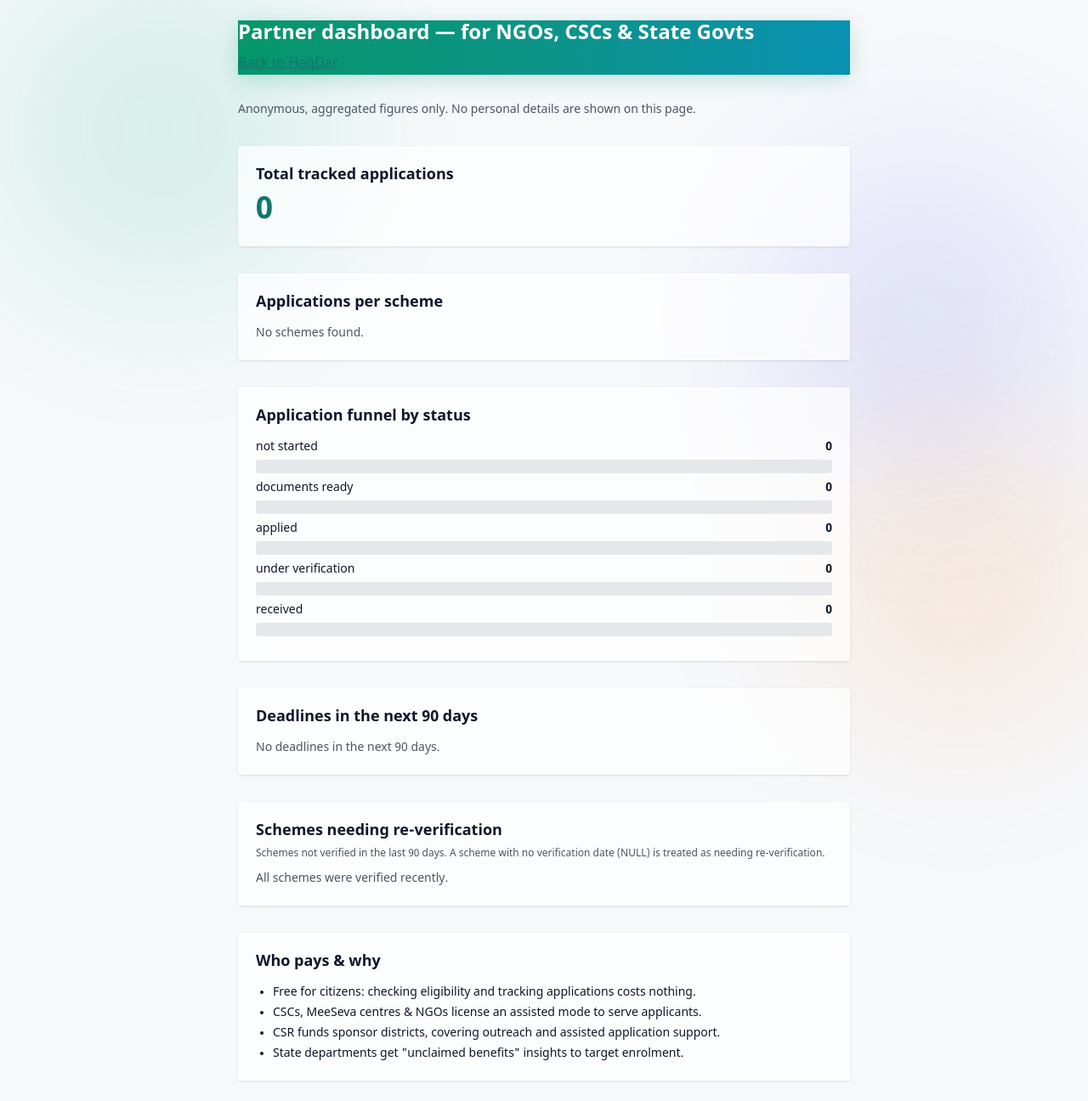
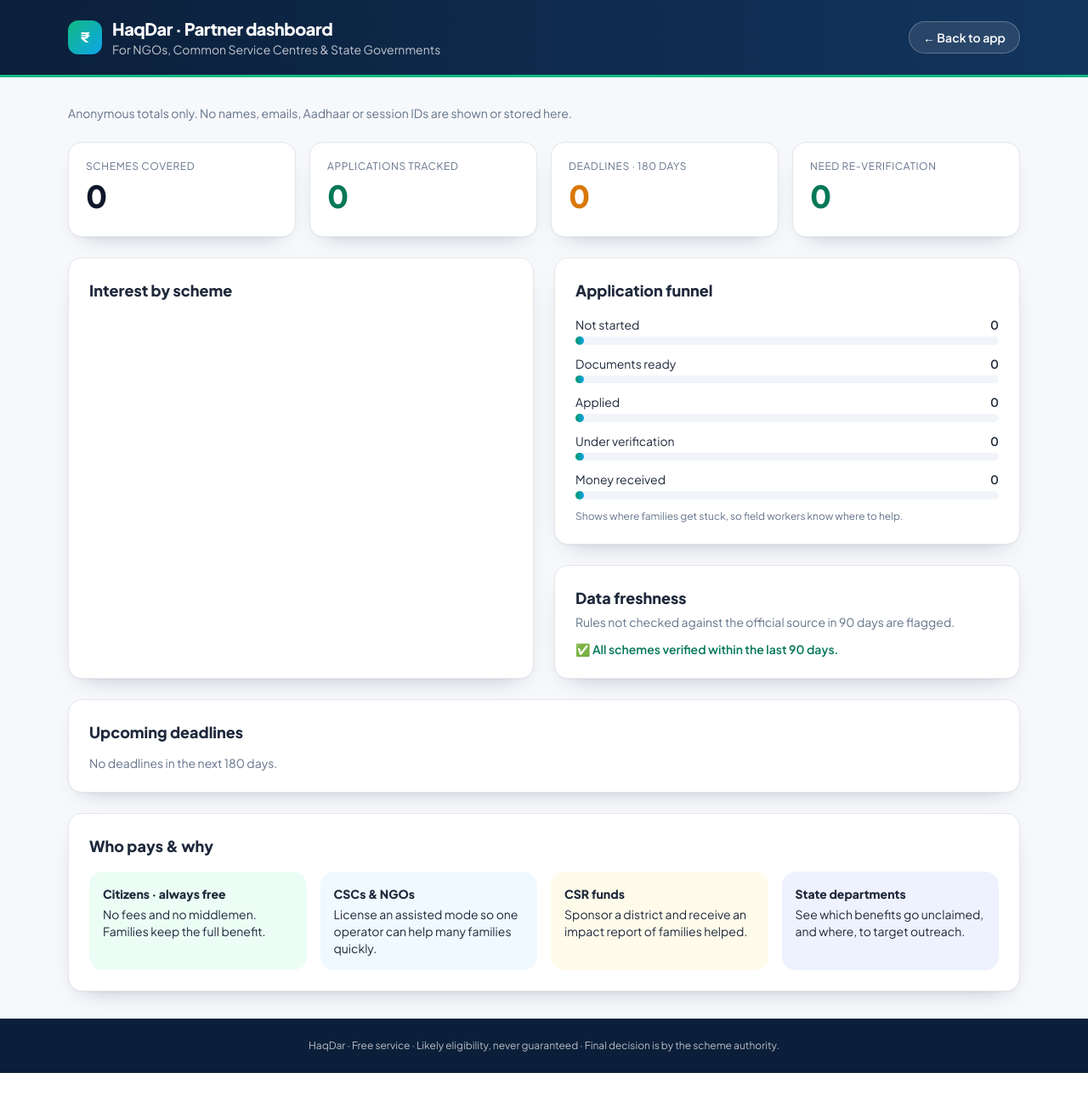
Before and after one commit to hars0101/haqdar-claim-whats-yours, a PHP site: page /insights.php in a window 1280 px wide. Shown: the whole page at 85% size. After the commit the page ends 1263 px from the top, so only its background shows below. Run offline with PHP 8.4, Linux system fonts and the light colour scheme; data that the repository does not hold is empty; some libraries are stand-ins or nearby versions.

Commit message:
Polish partner dashboard and header controls

```diff
--- a/public/insights.php
+++ b/public/insights.php
@@ -2,177 +2,155 @@
 declare(strict_types=1);
 require_once __DIR__ . '/../app/db.php';
 
-/** Escape any value for safe HTML output. */
-function e($value): string
-{
-    return htmlspecialchars((string)$value, ENT_QUOTES, 'UTF-8');
-}
+header('Content-Type: text/html; charset=utf-8');
+header('X-Content-Type-Options: nosniff');
 
-/** Render one horizontal bar row. Width is a percentage of $max (min 2% when value > 0). */
-function render_bar(string $label, int $value, int $max): void
-{
-    $pct = $max > 0 ? (int)round($value / $max * 100) : 0;
-    if ($value > 0 && $pct < 2) {
-        $pct = 2;
-    }
-    echo '<div class="mb-2">';
-    echo '<div class="flex justify-between text-sm mb-1"><span>' . e($label) . '</span><span class="font-semibold">' . e($value) . '</span></div>';
-    echo '<div class="w-full bg-gray-200 rounded h-4"><div class="bg-teal-600 h-4 rounded" style="width: ' . $pct . '%"></div></div>';
-    echo '</div>';
-}
+function h($v): string { return htmlspecialchars((string)$v, ENT_QUOTES, 'UTF-8'); }
 
-$total = 0;
-$perScheme = [];
-$funnel = [];
-$deadlines = [];
-$stale = [];
-$statuses = ['not_started', 'documents_ready', 'applied', 'under_verification', 'received'];
-$ok = true;
+$STATUS = [
+    'not_started' => 'Not started',
+    'documents_ready' => 'Documents ready',
+    'applied' => 'Applied',
+    'under_verification' => 'Under verification',
+    'received' => 'Money received',
+];
 
+$error = null;
+$total = 0; $schemesCount = 0; $perScheme = []; $funnel = []; $deadlines = []; $stale = [];
 try {
     $pdo = db();
-
-    $stmt = $pdo->prepare('SELECT COUNT(*) AS c FROM applications');
-    $stmt->execute();
-    $row = $stmt->fetch();
-    $total = (int)($row['c'] ?? 0);
-
-    $stmt = $pdo->prepare(
+    $schemesCount = (int)$pdo->query('SELECT COUNT(*) FROM schemes WHERE is_active = 1')->fetchColumn();
+    $total = (int)$pdo->query('SELECT COUNT(*) FROM applications')->fetchColumn();
+    $perScheme = $pdo->query(
         'SELECT s.name, COUNT(a.id) AS n FROM schemes s
          LEFT JOIN applications a ON a.scheme_id = s.id
-         GROUP BY s.id, s.name ORDER BY n DESC'
-    );
-    $stmt->execute();
-    $perScheme = $stmt->fetchAll();
-
-    $stmt = $pdo->prepare('SELECT status, COUNT(*) AS n FROM applications GROUP BY status');
-    $stmt->execute();
-    $counts = [];
-    foreach ($stmt->fetchAll() as $r) {
-        $counts[(string)$r['status']] = (int)$r['n'];
+         WHERE s.is_active = 1 GROUP BY s.id, s.name ORDER BY n DESC, s.name'
+    )->fetchAll();
+    foreach ($pdo->query('SELECT status, COUNT(*) AS n FROM applications GROUP BY status')->fetchAll() as $r) {
+        $funnel[$r['status']] = (int)$r['n'];
     }
-    foreach ($statuses as $st) {
-        $funnel[$st] = $counts[$st] ?? 0;
-    }
-
-    $stmt = $pdo->prepare(
-        'SELECT s.name, d.label, d.deadline_date FROM scheme_deadlines d
-         JOIN schemes s ON s.id = d.scheme_id
-         WHERE d.deadline_date BETWEEN CURDATE() AND CURDATE() + INTERVAL 90 DAY
+    $deadlines = $pdo->query(
+        'SELECT s.name, d.deadline_date, d.label, DATEDIFF(d.deadline_date, CURDATE()) AS days_left
+         FROM scheme_deadlines d JOIN schemes s ON s.id = d.scheme_id
+         WHERE s.is_active = 1 AND d.deadline_date BETWEEN CURDATE() AND DATE_ADD(CURDATE(), INTERVAL 180 DAY)
          ORDER BY d.deadline_date'
-    );
-    $stmt->execute();
-    $deadlines = $stmt->fetchAll();
-
-    $stmt = $pdo->prepare(
+    )->fetchAll();
+    $stale = $pdo->query(
         'SELECT name, last_verified FROM schemes
-         WHERE last_verified IS NULL OR last_verified < CURDATE() - INTERVAL 90 DAY
+         WHERE is_active = 1 AND (last_verified IS NULL OR last_verified < DATE_SUB(CURDATE(), INTERVAL 90 DAY))
          ORDER BY last_verified'
-    );
-    $stmt->execute();
-    $stale = $stmt->fetchAll();
+    )->fetchAll();
 } catch (Throwable $e) {
     error_log('insights.php: ' . $e->getMessage());
-    $ok = false;
+    $error = 'Live numbers are unavailable right now. Please try again shortly.';
 }
-
-$maxScheme = 0;
-foreach ($perScheme as $r) {
-    $maxScheme = max($maxScheme, (int)$r['n']);
-}
-$maxFunnel = $funnel ? max($funnel) : 0;
+$maxScheme = max(1, ...array_map(fn($r) => (int)$r['n'], $perScheme ?: [['n' => 1]]));
+$maxFunnel = max(1, ...(array_values($funnel) ?: [1]));
 ?>
-<!doctype html>
+<!DOCTYPE html>
 <html lang="en">
 <head>
-    <meta charset="utf-8">
+<meta charset="UTF-8">
 <meta name="viewport" content="width=device-width, initial-scale=1">
-    <title>Partner dashboard — HaqDar</title>
+<title>HaqDar · Partner dashboard</title>
 <script src="https://cdn.tailwindcss.com"></script>
-    <link rel="stylesheet" href="theme.css">
+<link rel="preconnect" href="https://fonts.googleapis.com">
+<link href="https://fonts.googleapis.com/css2?family=Plus+Jakarta+Sans:wght@400;600;800&display=swap" rel="stylesheet">
+<style>
+  body { font-family: 'Plus Jakarta Sans', system-ui, sans-serif; background: #f6f8fb; }
+  .panel { background: #fff; border: 1px solid #e5e7eb; border-radius: 16px;
+           box-shadow: 0 1px 2px rgba(15,23,42,.04), 0 12px 28px -18px rgba(11,31,58,.35); }
+  .bar { height: .6rem; border-radius: 999px; background: linear-gradient(90deg,#059669,#0ea5e9); }
+  .kpi { font-size: 2.25rem; font-weight: 800; letter-spacing: -.03em; }
+</style>
 </head>
-<body class="bg-gray-50 text-gray-900 min-h-screen">
-<main class="max-w-3xl mx-auto p-6 space-y-8">
+<body class="min-h-screen text-slate-800">
+<header style="background: linear-gradient(90deg,#0b1f3a,#12355e); border-bottom: 3px solid #10b981;" class="text-white">
+  <div class="max-w-6xl mx-auto px-4 py-5 flex flex-wrap items-center justify-between gap-3">
+    <div class="flex items-center gap-3">
+      <span class="inline-grid place-items-center w-10 h-10 rounded-xl font-bold" style="background: linear-gradient(135deg,#10b981,#0ea5e9)">₹</span>
+      <div>
+        <p class="text-xl font-extrabold tracking-tight">HaqDar · Partner dashboard</p>
+        <p class="text-sm text-white/75">For NGOs, Common Service Centres &amp; State Governments</p>
+      </div>
+    </div>
+    <a href="index.php" class="rounded-full bg-white/10 border border-white/25 px-4 py-2 text-sm font-semibold hover:bg-white/20">← Back to app</a>
+  </div>
+</header>
 
-    <header class="flex flex-wrap items-center justify-between gap-2">
-        <h1 class="text-2xl font-bold">Partner dashboard — for NGOs, CSCs &amp; State Govts</h1>
-        <a href="index.php" class="text-teal-700 underline">Back to HaqDar</a>
-    </header>
-    <p class="text-sm text-gray-600">Anonymous, aggregated figures only. No personal details are shown on this page.</p>
+<main class="max-w-6xl mx-auto px-4 py-8 space-y-6">
+  <p class="text-sm text-slate-500">Anonymous totals only. No names, emails, Aadhaar or session IDs are shown or stored here.</p>
 
-<?php if (!$ok): ?>
-    <section class="bg-yellow-50 border border-yellow-300 rounded p-4">
-        <p>Insights are temporarily unavailable. Please try again later.</p>
-    </section>
-<?php else: ?>
+  <?php if ($error): ?>
+    <div class="panel p-4 text-amber-800"><?= h($error) ?></div>
+  <?php endif; ?>
 
-    <section class="bg-white rounded shadow p-5">
-        <h2 class="text-lg font-semibold mb-2">Total tracked applications</h2>
-        <p class="text-4xl font-bold text-teal-700"><?= e($total) ?></p>
+  <section class="grid grid-cols-2 lg:grid-cols-4 gap-4">
+    <div class="panel p-5"><p class="text-xs uppercase tracking-wider text-slate-500">Schemes covered</p><p class="kpi text-slate-900"><?= $schemesCount ?></p></div>
+    <div class="panel p-5"><p class="text-xs uppercase tracking-wider text-slate-500">Applications tracked</p><p class="kpi text-emerald-700"><?= $total ?></p></div>
+    <div class="panel p-5"><p class="text-xs uppercase tracking-wider text-slate-500">Deadlines · 180 days</p><p class="kpi text-amber-600"><?= count($deadlines) ?></p></div>
+    <div class="panel p-5"><p class="text-xs uppercase tracking-wider text-slate-500">Need re-verification</p><p class="kpi <?= $stale ? 'text-red-600' : 'text-emerald-700' ?>"><?= count($stale) ?></p></div>
   </section>
 
-    <section class="bg-white rounded shadow p-5">
-        <h2 class="text-lg font-semibold mb-3">Applications per scheme</h2>
-        <?php if (!$perScheme): ?>
-            <p class="text-sm text-gray-600">No schemes found.</p>
-        <?php endif; ?>
+  <section class="grid lg:grid-cols-2 gap-6">
+    <div class="panel p-6">
+      <h2 class="font-bold text-lg mb-4">Interest by scheme</h2>
       <?php foreach ($perScheme as $r): ?>
-            <?php render_bar((string)$r['name'], (int)$r['n'], $maxScheme); ?>
+        <div class="mb-3">
+          <div class="flex justify-between text-sm"><span><?= h($r['name']) ?></span><span class="font-semibold"><?= (int)$r['n'] ?></span></div>
+          <div class="bg-slate-100 rounded-full mt-1"><div class="bar" style="width: <?= max(2, (int)round(100 * (int)$r['n'] / $maxScheme)) ?>%"></div></div>
+        </div>
       <?php endforeach; ?>
+    </div>
+    <div class="space-y-6">
+      <div class="panel p-6">
+        <h2 class="font-bold text-lg mb-4">Application funnel</h2>
+        <?php foreach ($STATUS as $key => $label): $n = $funnel[$key] ?? 0; ?>
+          <div class="mb-3">
+            <div class="flex justify-between text-sm"><span><?= h($label) ?></span><span class="font-semibold"><?= $n ?></span></div>
+            <div class="bg-slate-100 rounded-full mt-1"><div class="bar" style="width: <?= max(2, (int)round(100 * $n / $maxFunnel)) ?>%"></div></div>
+          </div>
+        <?php endforeach; ?>
+        <p class="text-xs text-slate-500 mt-2">Shows where families get stuck, so field workers know where to help.</p>
+      </div>
+      <div class="panel p-6">
+        <h2 class="font-bold text-lg mb-1">Data freshness</h2>
+        <p class="text-sm text-slate-500 mb-3">Rules not checked against the official source in 90 days are flagged.</p>
+        <?php if (!$stale): ?>
+          <p class="text-sm text-emerald-700 font-semibold">✅ All schemes verified within the last 90 days.</p>
+        <?php else: foreach ($stale as $s): ?>
+          <p class="text-sm">⚠️ <?= h($s['name']) ?> · last verified <?= h($s['last_verified'] ?? 'never') ?></p>
+        <?php endforeach; endif; ?>
+      </div>
+    </div>
   </section>
 
-    <section class="bg-white rounded shadow p-5">
-        <h2 class="text-lg font-semibold mb-3">Application funnel by status</h2>
-        <?php foreach ($funnel as $st => $n): ?>
-            <?php render_bar(str_replace('_', ' ', $st), $n, $maxFunnel); ?>
-        <?php endforeach; ?>
-    </section>
-
-    <section class="bg-white rounded shadow p-5">
-        <h2 class="text-lg font-semibold mb-3">Deadlines in the next 90 days</h2>
-        <?php if (!$deadlines): ?>
-            <p class="text-sm text-gray-600">No deadlines in the next 90 days.</p>
-        <?php else: ?>
-            <ul class="divide-y">
-            <?php foreach ($deadlines as $d): ?>
-                <li class="py-2 flex justify-between gap-4 text-sm">
-                    <span><?= e($d['name']) ?> — <?= e($d['label']) ?></span>
-                    <span class="font-semibold whitespace-nowrap"><?= e($d['deadline_date']) ?></span>
+  <section class="panel p-6">
+    <h2 class="font-bold text-lg mb-3">Upcoming deadlines</h2>
+    <?php if (!$deadlines): ?><p class="text-sm text-slate-500">No deadlines in the next 180 days.</p><?php endif; ?>
+    <ul class="divide-y divide-slate-100">
+      <?php foreach ($deadlines as $d): $left = (int)$d['days_left']; ?>
+        <li class="py-3 flex flex-wrap justify-between gap-2 text-sm">
+          <span><b><?= h($d['name']) ?></b> · <?= h($d['label']) ?></span>
+          <span class="rounded-full px-3 py-0.5 font-semibold <?= $left < 30 ? 'bg-red-100 text-red-700' : 'bg-emerald-50 text-emerald-800' ?>"><?= h($d['deadline_date']) ?> · <?= $left ?> days</span>
         </li>
       <?php endforeach; ?>
     </ul>
-        <?php endif; ?>
   </section>
 
-    <section class="bg-white rounded shadow p-5">
-        <h2 class="text-lg font-semibold mb-1">Schemes needing re-verification</h2>
-        <p class="text-xs text-gray-600 mb-3">Schemes not verified in the last 90 days. A scheme with no verification date (NULL) is treated as needing re-verification.</p>
-        <?php if (!$stale): ?>
-            <p class="text-sm text-gray-600">All schemes were verified recently.</p>
-        <?php else: ?>
-            <ul class="divide-y">
-            <?php foreach ($stale as $s): ?>
-                <li class="py-2 flex justify-between gap-4 text-sm">
-                    <span><?= e($s['name']) ?></span>
-                    <span class="whitespace-nowrap"><?= $s['last_verified'] === null ? 'never verified' : e($s['last_verified']) ?></span>
-                </li>
-            <?php endforeach; ?>
-            </ul>
-        <?php endif; ?>
+  <section class="panel p-6">
+    <h2 class="font-bold text-lg mb-4">Who pays &amp; why</h2>
+    <div class="grid md:grid-cols-2 lg:grid-cols-4 gap-4 text-sm">
+      <div class="rounded-2xl bg-emerald-50 p-4"><p class="font-bold mb-1">Citizens · always free</p><p>No fees and no middlemen. Families keep the full benefit.</p></div>
+      <div class="rounded-2xl bg-sky-50 p-4"><p class="font-bold mb-1">CSCs &amp; NGOs</p><p>License an assisted mode so one operator can help many families quickly.</p></div>
+      <div class="rounded-2xl bg-amber-50 p-4"><p class="font-bold mb-1">CSR funds</p><p>Sponsor a district and receive an impact report of families helped.</p></div>
+      <div class="rounded-2xl bg-indigo-50 p-4"><p class="font-bold mb-1">State departments</p><p>See which benefits go unclaimed, and where, to target outreach.</p></div>
+    </div>
   </section>
+</main>
 
-<?php endif; ?>
-
-    <section class="bg-white rounded shadow p-5">
-        <h2 class="text-lg font-semibold mb-3">Who pays &amp; why</h2>
-        <ul class="list-disc pl-5 space-y-1 text-sm">
-            <li>Free for citizens: checking eligibility and tracking applications costs nothing.</li>
-            <li>CSCs, MeeSeva centres &amp; NGOs license an assisted mode to serve applicants.</li>
-            <li>CSR funds sponsor districts, covering outreach and assisted application support.</li>
-            <li>State departments get &quot;unclaimed benefits&quot; insights to target enrolment.</li>
-        </ul>
-    </section>
-
-</main>
+<footer style="background:#0b1f3a" class="text-center text-xs text-white/70 py-6">
+  HaqDar · Free service · Likely eligibility, never guaranteed · Final decision is by the scheme authority.
+</footer>
 </body>
 </html>
--- a/public/theme.css
+++ b/public/theme.css
@@ -308,3 +308,7 @@ html:not(.dark) #app > footer #footTrust { color: #6ee7b7 !important; letter-spa
 
 /* Modal */
 #modal > div { border-radius: 20px !important; border-top: 4px solid #10b981; }
+/* Header controls sit inline next to the language picker */
+#app > header > div { flex-wrap: nowrap; }
+.ds-controls { margin-left: auto; }
+.ds-controls button { color: #fff; font-size: .85rem; }
--- a/public/theme.js
+++ b/public/theme.js
@@ -127,7 +127,7 @@
     wrap.appendChild(toggle);
     wrap.appendChild(sizeButton('A-', -SCALE_STEP, 'Decrease text size'));
     wrap.appendChild(sizeButton('A+', SCALE_STEP, 'Increase text size'));
-    header.appendChild(wrap);
+    (header.querySelector('div') || header).appendChild(wrap);
   }
 
   /* ---------- Init ---------- */
```
Lines whose indentation alone changed are shown as unchanged.
